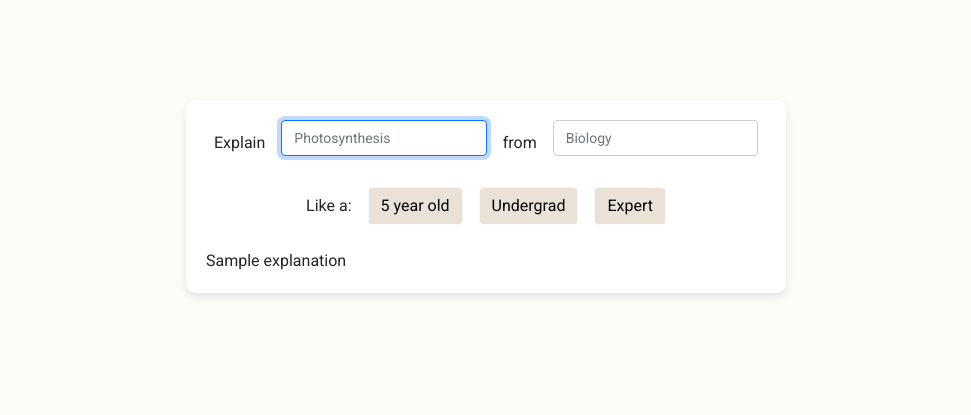
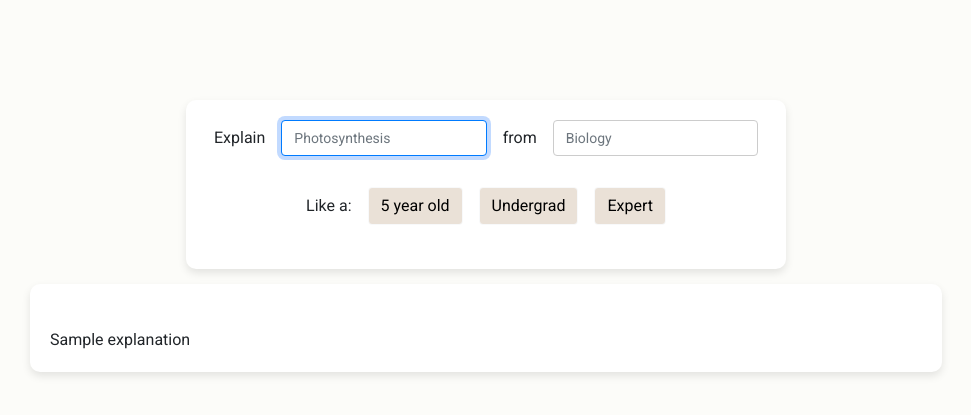
Before and after one commit to AryanDeore/Flashcard, a Flask app: template templates/index.html in a window 1280 px wide. Shown: the top 415 px of the page, without its empty margins (154-1125 px from the left). Run offline with Flask 3, Linux system fonts and the light colour scheme; the template is opened without the code that fills it: most values are stand-ins (such as "Sample title", 1, 10 or a date in 2020); some libraries are stand-ins or nearby versions.

Commit message:
prompts and formatting adjusted

```diff
--- a/prompts.py
+++ b/prompts.py
@@ -2,9 +2,9 @@
 
 FIVE_YEAR_OLD_PROMPT = "Explain {topic} in {domain} to me like I am a 5 year old."
 
-UNDERGRAD_PROMPT = "Explain {topic} in {domain} to me like I am an undergrad student. Provide a simple explanation, 2 use cases, and 2 advantages and disadvantages if they exist."
+UNDERGRAD_PROMPT = "Explain {topic} in {domain} to me like I am an undergrad student. Provide a simple explanation, 2 use cases, and 2 advantages and disadvantages if they exist. Drop starting and closing remarks."
 
-EXPERT_PROMPT = "Explain {topic} and its process in {domain} to me like I am a subject matter expert. Provide a detailed explanation with step-by-step procedure in 8 steps."
+EXPERT_PROMPT = "Explain {topic} and its process in {domain} to me like I am a subject matter expert. Provide a detailed explanation with step-by-step procedure in 8 steps. Drop starting and closing remarks."
 
 def get_prompt(level, topic, domain):
     if level == "5 year old":
--- a/static/css/style.css
+++ b/static/css/style.css
@@ -74,8 +74,8 @@ form input[type="text"] {
 
 form span {
     margin: 0 10px;
-    padding-bottom: 5px;
-    /* Add padding to adjust vertical alignment */
+    padding-bottom: 15px;
+    /* Adjust padding for vertical alignment */
     display: flex;
     align-items: center;
 }
@@ -115,13 +115,27 @@ button:focus {
 }
 
 /* Style improvements */
-.container {
+.form-section {
     margin-top: 50px;
+    width: 60%;
     max-width: 600px;
     background-color: #fff;
     padding: 20px;
     border-radius: 10px;
     box-shadow: 0 4px 8px rgba(0, 0, 0, 0.1);
+    margin-bottom: 15px;
+    /* Distance between sections */
+}
+
+.explanation-section {
+    width: 80%;
+    /* max-width: 1000px; */
+    background-color: #fff;
+    padding: 20px;
+    border-radius: 10px;
+    box-shadow: 0 4px 8px rgba(0, 0, 0, 0.1);
+    margin-bottom: 10px;
+    /* Distance between sections */
 }
 
 form input[type="text"] {
--- a/templates/index.html
+++ b/templates/index.html
@@ -14,25 +14,34 @@
 </head>
 
 <body>
-    <div class="container text-center">
+    <div class="container">
+        <div class="row justify-content-center">
+            <div class="col-md-8 form-section text-center">
                 <form id="explain-form" method="POST" class="d-flex justify-content-center align-items-center mb-3">
                     <span class="mx-2">Explain</span>
                     <input type="text" class="form-control custom-input mx-2" name="topic" placeholder="Photosynthesis"
                         required>
                     <span class="mx-2">from</span>
-            <input type="text" class="form-control custom-input mx-2" name="domain" placeholder="Biology" required>
+                    <input type="text" class="form-control custom-input mx-2" name="domain" placeholder="Biology"
+                        required>
                 </form>
                 <div class="d-flex justify-content-center align-items-center mb-4">
                     <span class="mx-2">Like a:</span>
-            <button type="submit" form="explain-form" class="btn btn-light mx-2" name="level" value="5 year old">5
-                year old</button>
+                    <button type="submit" form="explain-form" class="btn btn-light mx-2" name="level"
+                        value="5 year old">5 year old</button>
                     <button type="submit" form="explain-form" class="btn btn-light mx-2" name="level"
                         value="undergrad student">Undergrad</button>
                     <button type="submit" form="explain-form" class="btn btn-light mx-2" name="level"
                         value="Subject Matter Expert">Expert</button>
                 </div>
+            </div>
+        </div>
         {% if explanation %}
+        <div class="row justify-content-center">
+            <div class="col-md-10 explanation-section">
                 <div id="explanation-output" class="explanation mt-4">{{ explanation|safe }}</div>
+            </div>
+        </div>
         {% endif %}
     </div>
     <script src="{{ url_for('static', filename='js/script.js') }}"></script>
```
Lines whose indentation alone changed are shown as unchanged.
